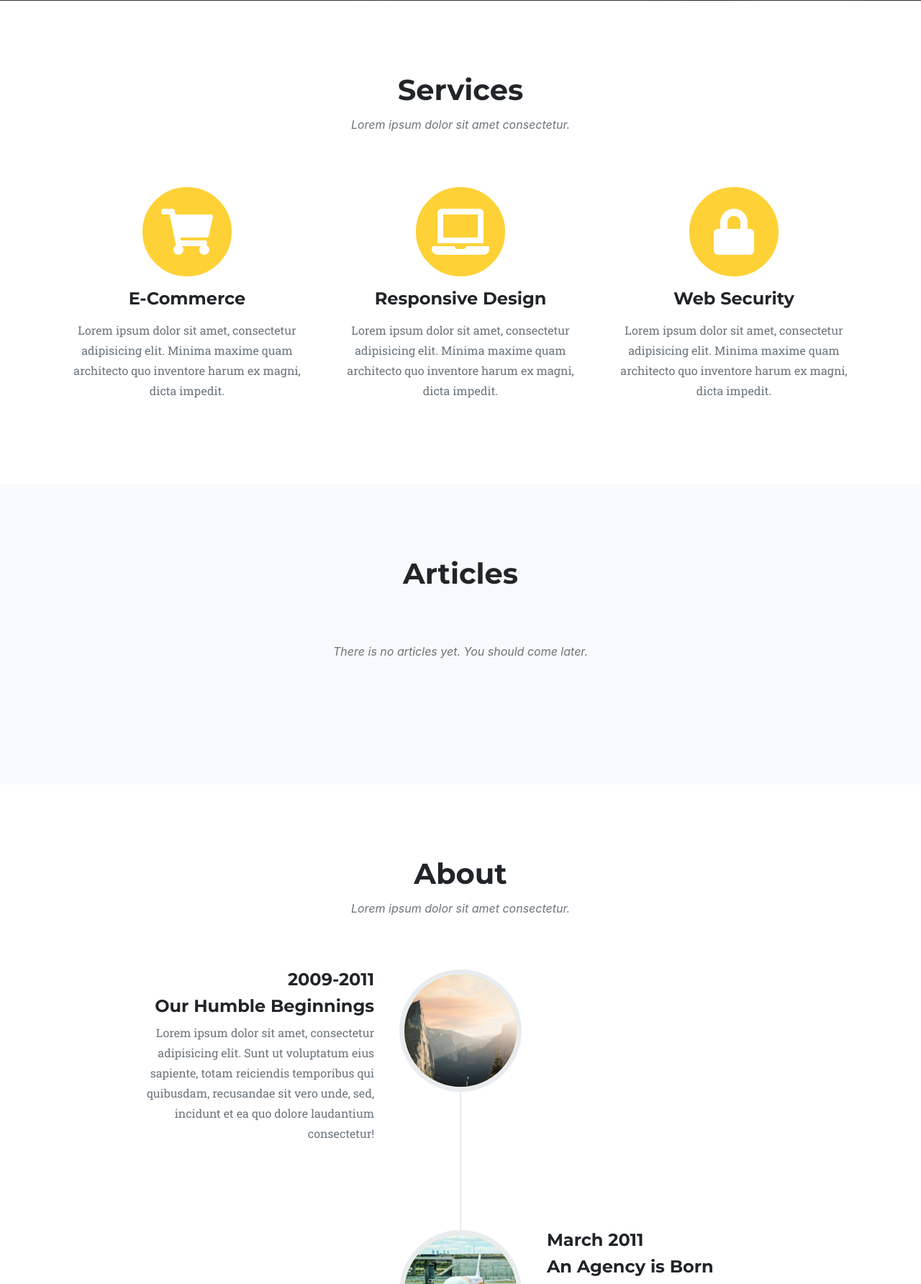
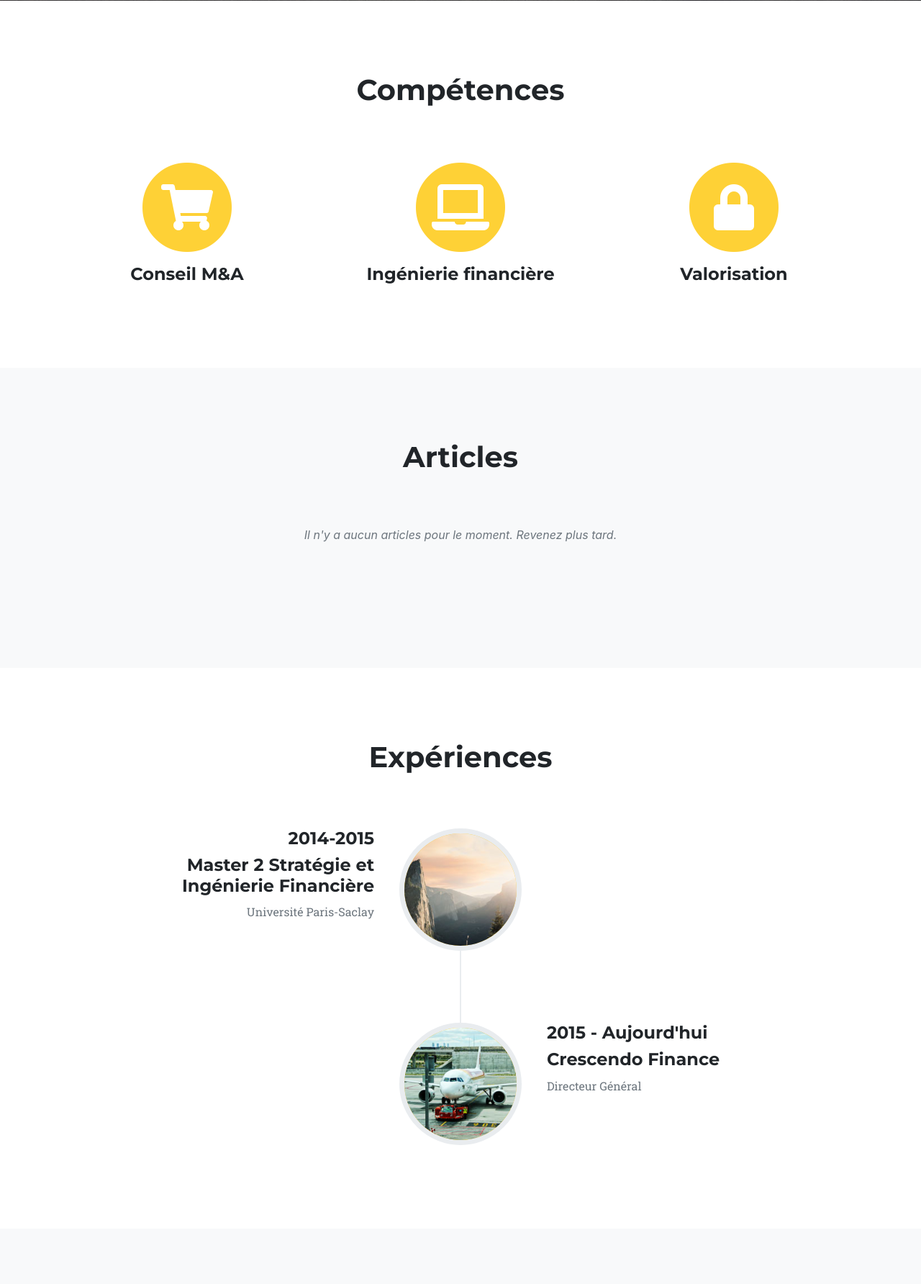
Before and after one commit to clmntgbr/roussel, a Symfony app: template templates/default/homepage.html.twig in a window 1280 px wide. Shown: the part 758-2542 px from the top of the page at 72% size. Run offline with Twig, Linux system fonts and the light colour scheme; the template is opened without the code that fills it, so the values that code supplies are empty; form fields are guessed from the names that the template uses; some libraries are stand-ins or nearby versions; some web fonts are replaced.

Commit message:
fixing some stuff

```diff
--- a/composer.json
+++ b/composer.json
@@ -9,6 +9,7 @@
         "ext-zip": "*",
         "friendsofsymfony/ckeditor-bundle": "^2.1",
         "friendsofsymfony/user-bundle": "~2.0",
+        "google/recaptcha": "^1.2",
         "sonata-project/admin-bundle": "^3.51",
         "sonata-project/doctrine-orm-admin-bundle": "^3.9",
         "stof/doctrine-extensions-bundle": "^1.3",
--- a/config/services.yaml
+++ b/config/services.yaml
@@ -1,4 +1,5 @@
 parameters:
+    google_recaptcha_site_key: '%env(GOOGLE_RECAPTCHA_SITE_KEY)%'
 
 services:
     _defaults:
--- a/public/css/base.css
+++ b/public/css/base.css
@@ -1,7 +1,8 @@
 .alert-message {
-    width: 500px;
-    position: absolute;
     z-index: 10000;
+    position: fixed;
+    width: 90%;
+    text-align: center;
     left: 50%;
     transform: translateX(-50%);
     top: 20px;
--- a/src/Message/CreateContactMessageHandler.php
+++ b/src/Message/CreateContactMessageHandler.php
@@ -34,13 +34,13 @@ class CreateContactMessageHandler implements MessageHandlerInterface
 
         $this->mailer->send(
             $command->getEmail(),
-            $command->getSubject(),
             'contact',
             [
                 'name' => $command->getName(),
                 'email' => $command->getEmail(),
                 'phone' => $command->getPhone(),
-                'body' => $command->getBody()
+                'body' => $command->getBody(),
+                'subject' => $command->getSubject()
             ]
         );
 
--- a/templates/base.html.twig
+++ b/templates/base.html.twig
@@ -20,30 +20,30 @@
 <body id="page-top">
 
     {% for message in app.flashes('warning') %}
-        <div class="alert-message bg-orange-100 border border-orange-400 text-orange-700 px-4 py-3 rounded relative" role="alert">
+        <div class="alert-message bg-orange-100 border border-orange-400 text-orange-700 px-4 py-3 rounded" role="alert">
             <strong class="font-bold">Warning ! </strong>
             <span class="block sm:inline">{{ message }}</span>
-            <span class="absolute top-0 bottom-0 right-0 px-4 py-3">
+            <span class="absolute top-0 bottom-0 right-0 px-4 py-3" onclick="deleteAlertMessage()">
                 <svg class="fill-current h-6 w-6 text-orange-500" role="button" xmlns="http://www.w3.org/2000/svg" viewBox="0 0 20 20"><title>Close</title><path d="M14.348 14.849a1.2 1.2 0 0 1-1.697 0L10 11.819l-2.651 3.029a1.2 1.2 0 1 1-1.697-1.697l2.758-3.15-2.759-3.152a1.2 1.2 0 1 1 1.697-1.697L10 8.183l2.651-3.031a1.2 1.2 0 1 1 1.697 1.697l-2.758 3.152 2.758 3.15a1.2 1.2 0 0 1 0 1.698z"/></svg>
             </span>
         </div>
     {% endfor %}
 
     {% for message in app.flashes('alert') %}
-        <div class="bg-red-100 border border-red-400 text-red-700 px-4 py-3 rounded relative" role="alert">
+        <div class="alert-message bg-red-100 border border-red-400 text-red-700 px-4 py-3 rounded" role="alert">
             <strong class="font-bold">Alert ! </strong>
             <span class="block sm:inline">{{ message }}</span>
-            <span class="absolute top-0 bottom-0 right-0 px-4 py-3">
+            <span class="absolute top-0 bottom-0 right-0 px-4 py-3" onclick="deleteAlertMessage()">
                 <svg class="fill-current h-6 w-6 text-red-500" role="button" xmlns="http://www.w3.org/2000/svg" viewBox="0 0 20 20"><title>Close</title><path d="M14.348 14.849a1.2 1.2 0 0 1-1.697 0L10 11.819l-2.651 3.029a1.2 1.2 0 1 1-1.697-1.697l2.758-3.15-2.759-3.152a1.2 1.2 0 1 1 1.697-1.697L10 8.183l2.651-3.031a1.2 1.2 0 1 1 1.697 1.697l-2.758 3.152 2.758 3.15a1.2 1.2 0 0 1 0 1.698z"/></svg>
             </span>
         </div>
     {% endfor %}
 
     {% for message in app.flashes('success') %}
-        <div class="bg-green-100 border border-green-400 text-green-700 px-4 py-3 rounded relative" role="alert">
+        <div class="alert-message bg-green-100 border border-green-400 text-green-700 px-4 py-3 rounded" role="alert">
             <strong class="font-bold">Success ! </strong>
             <span class="block sm:inline">{{ message }}</span>
-            <span class="absolute top-0 bottom-0 right-0 px-4 py-3">
+            <span class="absolute top-0 bottom-0 right-0 px-4 py-3" onclick="deleteAlertMessage()">
                 <svg class="fill-current h-6 w-6 text-green-500" role="button" xmlns="http://www.w3.org/2000/svg" viewBox="0 0 20 20"><title>Close</title><path d="M14.348 14.849a1.2 1.2 0 0 1-1.697 0L10 11.819l-2.651 3.029a1.2 1.2 0 1 1-1.697-1.697l2.758-3.15-2.759-3.152a1.2 1.2 0 1 1 1.697-1.697L10 8.183l2.651-3.031a1.2 1.2 0 1 1 1.697 1.697l-2.758 3.152 2.758 3.15a1.2 1.2 0 0 1 0 1.698z"/></svg>
             </span>
         </div>
@@ -52,6 +52,11 @@
     {% block body %}
     {% endblock %}
 
+    <script>
+        function deleteAlertMessage() {
+            $('.alert-message').remove();
+        }
+    </script>
     {% block javascript %}
     {% endblock %}
 
--- a/templates/default/homepage.html.twig
+++ b/templates/default/homepage.html.twig
@@ -21,19 +21,19 @@
             <div class="collapse navbar-collapse" id="navbarResponsive">
                 <ul class="navbar-nav ml-auto">
                     <li class="nav-item">
-                        <a class="nav-link js-scroll-trigger" href="#services">Services</a>
+                        <a class="nav-link js-scroll-trigger" href="#services">Compétences</a>
                     </li>
                     <li class="nav-item">
                         <a class="nav-link js-scroll-trigger" href="#articles">Articles</a>
                     </li>
                     <li class="nav-item">
-                        <a class="nav-link js-scroll-trigger" href="#team">Team</a>
+                        <a class="nav-link js-scroll-trigger" href="#team">Expériences</a>
                     </li>
                     <li class="nav-item">
                         <a class="nav-link js-scroll-trigger" href="#transactions">Transactions</a>
                     </li>
                     <li class="nav-item">
-                        <a class="nav-link js-scroll-trigger" href="#about">About me</a>
+                        <a class="nav-link js-scroll-trigger" href="#about">A propos</a>
                     </li>
                     <li class="nav-item">
                         <a class="nav-link js-scroll-trigger" href="#contact">Contact</a>
@@ -60,8 +60,8 @@
         <div class="container">
             <div class="row">
                 <div class="col-lg-12 text-center">
-                    <h2 class="section-heading">Services</h2>
-                    <h3 class="section-subheading text-muted">Lorem ipsum dolor sit amet consectetur.</h3>
+                    <h2 class="section-heading">Compétences</h2>
+                    <h3 class="section-subheading text-muted"></h3>
                 </div>
             </div>
             <div class="row text-center">
@@ -70,24 +70,21 @@
             <i class="fas fa-circle fa-stack-2x text-primary"></i>
             <i class="fas fa-shopping-cart fa-stack-1x fa-inverse"></i>
           </span>
-                    <h4 class="service-heading">E-Commerce</h4>
-                    <p class="text-muted">Lorem ipsum dolor sit amet, consectetur adipisicing elit. Minima maxime quam architecto quo inventore harum ex magni, dicta impedit.</p>
+                    <h4 class="service-heading">Conseil M&A</h4>
                 </div>
                 <div class="col-md-4">
           <span class="fa-stack fa-4x">
             <i class="fas fa-circle fa-stack-2x text-primary"></i>
             <i class="fas fa-laptop fa-stack-1x fa-inverse"></i>
           </span>
-                    <h4 class="service-heading">Responsive Design</h4>
-                    <p class="text-muted">Lorem ipsum dolor sit amet, consectetur adipisicing elit. Minima maxime quam architecto quo inventore harum ex magni, dicta impedit.</p>
+                    <h4 class="service-heading">Ingénierie financière</h4>
                 </div>
                 <div class="col-md-4">
           <span class="fa-stack fa-4x">
             <i class="fas fa-circle fa-stack-2x text-primary"></i>
             <i class="fas fa-lock fa-stack-1x fa-inverse"></i>
           </span>
-                    <h4 class="service-heading">Web Security</h4>
-                    <p class="text-muted">Lorem ipsum dolor sit amet, consectetur adipisicing elit. Minima maxime quam architecto quo inventore harum ex magni, dicta impedit.</p>
+                    <h4 class="service-heading">Valorisation</h4>
                 </div>
             </div>
         </div>
@@ -103,7 +100,7 @@
             </div>
             <div class="row">
                 {% if articles|length <= 1 %}
-                    <h3 class="section-subheading text-muted text-center" style="text-align: center!important;display: block;width: 100%;">There is no articles yet. You should come later.</h3>
+                    <h3 class="section-subheading text-muted text-center" style="text-align: center!important;display: block;width: 100%;">Il n'y a aucun articles pour le moment. Revenez plus tard.</h3>
                 {% endif %}
                 {% for article in articles %}
                     <div class="col-md-4 col-sm-6 portfolio-item">
@@ -129,8 +126,8 @@
         <div class="container">
             <div class="row">
                 <div class="col-lg-12 text-center">
-                    <h2 class="section-heading">About</h2>
-                    <h3 class="section-subheading text-muted">Lorem ipsum dolor sit amet consectetur.</h3>
+                    <h2 class="section-heading">Expériences</h2>
+                    <h3 class="section-subheading text-muted"></h3>
                 </div>
             </div>
             <div class="row">
@@ -142,11 +139,11 @@
                             </div>
                             <div class="timeline-panel">
                                 <div class="timeline-heading">
-                                    <h4>2009-2011</h4>
-                                    <h4 class="subheading">Our Humble Beginnings</h4>
+                                    <h4>2014-2015</h4>
+                                    <h4 class="subheading">Master 2 Stratégie et Ingénierie Financière</h4>
                                 </div>
                                 <div class="timeline-body">
-                                    <p class="text-muted">Lorem ipsum dolor sit amet, consectetur adipisicing elit. Sunt ut voluptatum eius sapiente, totam reiciendis temporibus qui quibusdam, recusandae sit vero unde, sed, incidunt et ea quo dolore laudantium consectetur!</p>
+                                    <p class="text-muted">Université Paris-Saclay</p>
                                 </div>
                             </div>
                         </li>
@@ -156,49 +153,15 @@
                             </div>
                             <div class="timeline-panel">
                                 <div class="timeline-heading">
-                                    <h4>March 2011</h4>
-                                    <h4 class="subheading">An Agency is Born</h4>
+                                    <h4>2015 - Aujourd'hui</h4>
+                                    <h4 class="subheading">Crescendo Finance</h4>
                                 </div>
                                 <div class="timeline-body">
-                                    <p class="text-muted">Lorem ipsum dolor sit amet, consectetur adipisicing elit. Sunt ut voluptatum eius sapiente, totam reiciendis temporibus qui quibusdam, recusandae sit vero unde, sed, incidunt et ea quo dolore laudantium consectetur!</p>
+                                    <p class="text-muted">Directeur Général</p>
                                 </div>
                             </div>
                         </li>
-                        <li>
-                            <div class="timeline-image">
-                                <img class="rounded-circle img-fluid" src="img/about/3.jpg" alt="">
-                            </div>
-                            <div class="timeline-panel">
-                                <div class="timeline-heading">
-                                    <h4>December 2012</h4>
-                                    <h4 class="subheading">Transition to Full Service</h4>
-                                </div>
-                                <div class="timeline-body">
-                                    <p class="text-muted">Lorem ipsum dolor sit amet, consectetur adipisicing elit. Sunt ut voluptatum eius sapiente, totam reiciendis temporibus qui quibusdam, recusandae sit vero unde, sed, incidunt et ea quo dolore laudantium consectetur!</p>
-                                </div>
-                            </div>
-                        </li>
-                        <li class="timeline-inverted">
-                            <div class="timeline-image">
-                                <img class="rounded-circle img-fluid" src="img/about/4.jpg" alt="">
-                            </div>
-                            <div class="timeline-panel">
-                                <div class="timeline-heading">
-                                    <h4>July 2014</h4>
-                                    <h4 class="subheading">Phase Two Expansion</h4>
-                                </div>
-                                <div class="timeline-body">
-                                    <p class="text-muted">Lorem ipsum dolor sit amet, consectetur adipisicing elit. Sunt ut voluptatum eius sapiente, totam reiciendis temporibus qui quibusdam, recusandae sit vero unde, sed, incidunt et ea quo dolore laudantium consectetur!</p>
-                                </div>
-                            </div>
-                        </li>
-                        <li class="timeline-inverted">
-                            <div class="timeline-image">
-                                <h4>Be Part
-                                    <br>Of Our
-                                    <br>Story!</h4>
-                            </div>
-                        </li>
+
                     </ul>
                 </div>
             </div>
@@ -215,7 +178,7 @@
             </div>
             <div class="row">
                 {% if transactions|length <= 1 %}
-                    <h3 class="section-subheading text-muted text-center" style="text-align: center!important;display: block;width: 100%;">There is no transactions yet. You should come later.</h3>
+                    <h3 class="section-subheading text-muted text-center" style="text-align: center!important;display: block;width: 100%;">Il n'y a aucune transactions pour le moment. Revenez plus tard.</h3>
                 {% endif %}
                 {% for transaction in transactions %}
                     <div class="col-md-4 col-sm-6 portfolio-item">
@@ -279,17 +242,7 @@
                         <p class="text-muted">{{ user.work }}</p>
                         <ul class="list-inline social-buttons">
                             <li class="list-inline-item">
-                                <a href="#">
-                                    <i class="fab fa-twitter"></i>
-                                </a>
-                            </li>
-                            <li class="list-inline-item">
-                                <a href="#">
-                                    <i class="fab fa-facebook-f"></i>
-                                </a>
-                            </li>
-                            <li class="list-inline-item">
-                                <a href="#">
+                                <a href="https://www.linkedin.com/in/yoann-roussel">
                                     <i class="fab fa-linkedin-in"></i>
                                 </a>
                             </li>
@@ -306,8 +259,10 @@
         <div class="container">
             <div class="row">
                 <div class="col-lg-12 text-center">
-                    <h2 class="section-heading">Contact Me</h2>
-                    <h3 class="section-subheading text-muted" style="color: white!important;">Want to get in touch ? I'd love to hear from you. You can reach me on my social networks or by message.</h3>
+                    <h2 class="section-heading">Contactez Moi</h2>
+                    <h3 class="section-subheading text-muted" style="color: white!important;">
+                        Vous voulez entrer en contact? J'adorerais avoir de vos nouvelles. Vous pouvez me joindre sur mes réseaux sociaux ou par message.
+                    </h3>
                 </div>
             </div>
             <div class="row">
@@ -317,21 +272,24 @@
                     <div class="row">
                         <div class="col-md-6">
                             <div class="form-group">
-                                {{ form_widget(contact.name, {'attr': {'class': 'form-control', 'placeholder': 'Firstname & lastname'}}) }}
+                                {{ form_widget(contact.name, {'attr': {'class': 'form-control', 'placeholder': 'Prénom & Nom'}}) }}
                             </div>
                             <div class="form-group">
-                                {{ form_widget(contact.email, {'attr': {'class': 'form-control', 'placeholder': 'Email'}}) }}
+                                {{ form_widget(contact.email, {'attr': {'class': 'form-control', 'placeholder': 'E-mail'}}) }}
                             </div>
                             <div class="form-group">
-                                {{ form_widget(contact.phone, {'attr': {'class': 'form-control', 'placeholder': 'Phone number'}}) }}
+                                {{ form_widget(contact.phone, {'attr': {'class': 'form-control', 'placeholder': 'Numéro de téléphone'}}) }}
                             </div>
                         </div>
                         <div class="col-md-6">
                             <div class="form-group">
-                                {{ form_widget(contact.subject, {'attr': {'class': 'form-control', 'placeholder': 'Subject'}}) }}
+                                {{ form_widget(contact.subject, {'attr': {'class': 'form-control', 'placeholder': 'Sujet'}}) }}
                             </div>
                             <div class="form-group">
-                                {{ form_widget(contact.body, {'attr': {'class': 'form-control', 'placeholder': 'Body'}}) }}
+                                {{ form_widget(contact.body, {'attr': {'class': 'form-control', 'placeholder': 'Message'}}) }}
+                            </div>
+                            <div class="form-group">
+                                <div class="g-recaptcha" data-sitekey="6LfB47gUAAAAAG02izozkschg2_N_olWlrhdu1qz"></div>
                             </div>
                         </div>
                         <div class="clearfix"></div>
@@ -354,17 +312,7 @@
                 <div class="col-md-4">
                     <ul class="list-inline social-buttons">
                         <li class="list-inline-item">
-                            <a href="#">
-                                <i class="fab fa-twitter"></i>
-                            </a>
-                        </li>
-                        <li class="list-inline-item">
-                            <a href="#">
-                                <i class="fab fa-facebook-f"></i>
-                            </a>
-                        </li>
-                        <li class="list-inline-item">
-                            <a href="#">
+                            <a href="https://www.linkedin.com/in/yoann-roussel">
                                 <i class="fab fa-linkedin-in"></i>
                             </a>
                         </li>
@@ -461,4 +409,5 @@
     <script src="{{ asset('js/jqBootstrapValidation.js') }}"></script>
     <script src="{{ asset('js/contact_me.js') }}"></script>
     <script src="{{ asset('js/agency.min.js') }}"></script>
+    <script src='https://www.google.com/recaptcha/api.js'></script>
 {% endblock %}
```
Also changed, not shown: src/Controller/DefaultController.php (+15 -2 lines), src/Util/Mailer.php (+10 -3 lines), templates/emails/contact.html.twig (+21 -4 lines), 4 other files.
